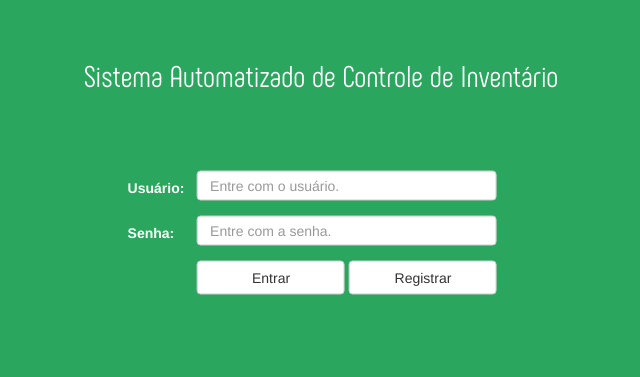
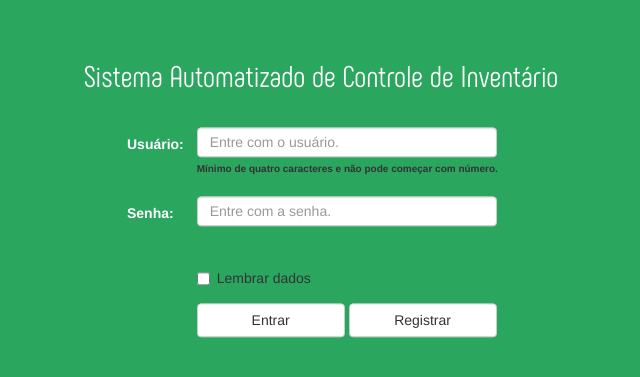
Before and after one commit to ecsanchesjr/Oficina1, a PHP site: page / in a window 1280 px wide. Shown: the top 377 px of the page, without its empty margins (319-959 px from the left). Run offline with PHP 8.4, Linux system fonts and the light colour scheme; some libraries are stand-ins or nearby versions.

Commit message:
Sistema de vailidação

```diff
--- a/Web/index.php
+++ b/Web/index.php
@@ -5,11 +5,14 @@
 		<title>SACI - Sistema Automatizado de Controle de Inventário</title>
 		<meta charset="utf-8" />
 		<meta name="viewport" content="width=device-width, initial-scale=1">
-		<link rel="stylesheet" href="./view/css/bootstrap.min.css" />
+		<link rel="stylesheet" href="https://maxcdn.bootstrapcdn.com/bootstrap/3.3.7/css/bootstrap.min.css">
 		<script src="https://ajax.googleapis.com/ajax/libs/jquery/3.2.1/jquery.min.js"></script>
 		<script src="https://maxcdn.bootstrapcdn.com/bootstrap/3.3.7/js/bootstrap.min.js"></script>
 		<link rel="stylesheet" type="text/css" href="./view/css/common.css" />
 		<link rel="stylesheet" type="text/css" href="./view/css/index.css" />
+		<script>
+
+		</script>
 	</head>
 
 	<body>
@@ -17,19 +20,27 @@
 				<p  class="title high-title"> Sistema Automatizado de Controle de Inventário </p>
 		</div>
 		<br />
-
 			<div class="centerFull">
 				<form class="form-horizontal">
 					<div class="form-group">
 						<label class="control-label col-sm-2 text" for="nick">Usuário: </label>
 						<div class="col-sm-10">
-							<input type="text" class="form-control inputControl" id="nick" placeholder="Entre com o usuário." required/>
+							<input type="text" class="form-control inputControl" id="nick" placeholder="Entre com o usuário." pattern="^[a-zA-Z][a-zA-Z0-9]{3,}" required/>
+							<label class="minInfo" id="labelUser">Mínimo de quatro caracteres e não pode começar com número.</label>
 						</div>
 					</div>
 					<div class="form-group">
 						<label class="control-label col-sm-2 text" for="pwd">Senha: </label>
 						<div class="col-sm-10">
-							<input type="password" class="form-control inputControl" id="pwd" placeholder="Entre com a senha." required/>
+							<input type="password" class="form-control inputControl" id="passwd" placeholder="Entre com a senha." required/>
+							<label class="minInfo" id="labelPass"></label>
+						</div>
+					</div>
+					<div class="form-group">
+						<div class="col-sm-offset-2 col-sm-10">
+							<div class="checkbox">
+								<label><input type="checkbox"> Lembrar dados</label>
+							</div>
 						</div>
 					</div>
 					<div class="form-group">
--- a/Web/view/css/index.css
+++ b/Web/view/css/index.css
@@ -13,8 +13,9 @@ LABEL.text{
 	color: #ffffff;
 }
 
-DIV.div-align{
-	float: left;
+.check{
+	width: 10px;
+	height: 10px;
 }
 
 DIV.centerFull{
@@ -36,3 +37,7 @@ DIV.centerTop{
 BUTTON.myBtn{
 	width: 148px
 }
+
+LABEL.minInfo{
+	font-size: 10px;
+}
```
Also changed, not shown: Web/controller/loginController.php (added, +18 -0 lines), Web/model/UserDAO.php (added, +43 -0 lines).
